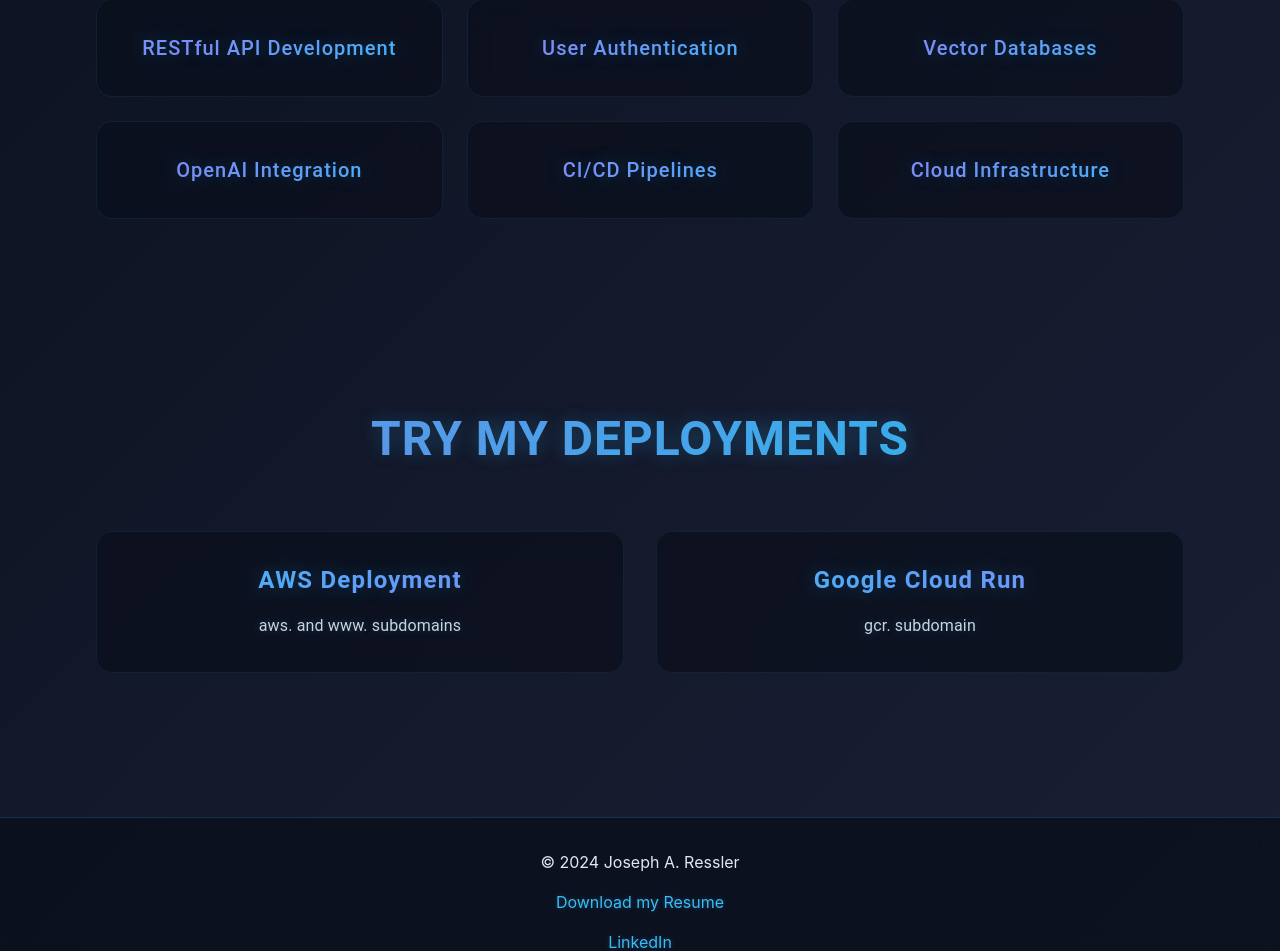
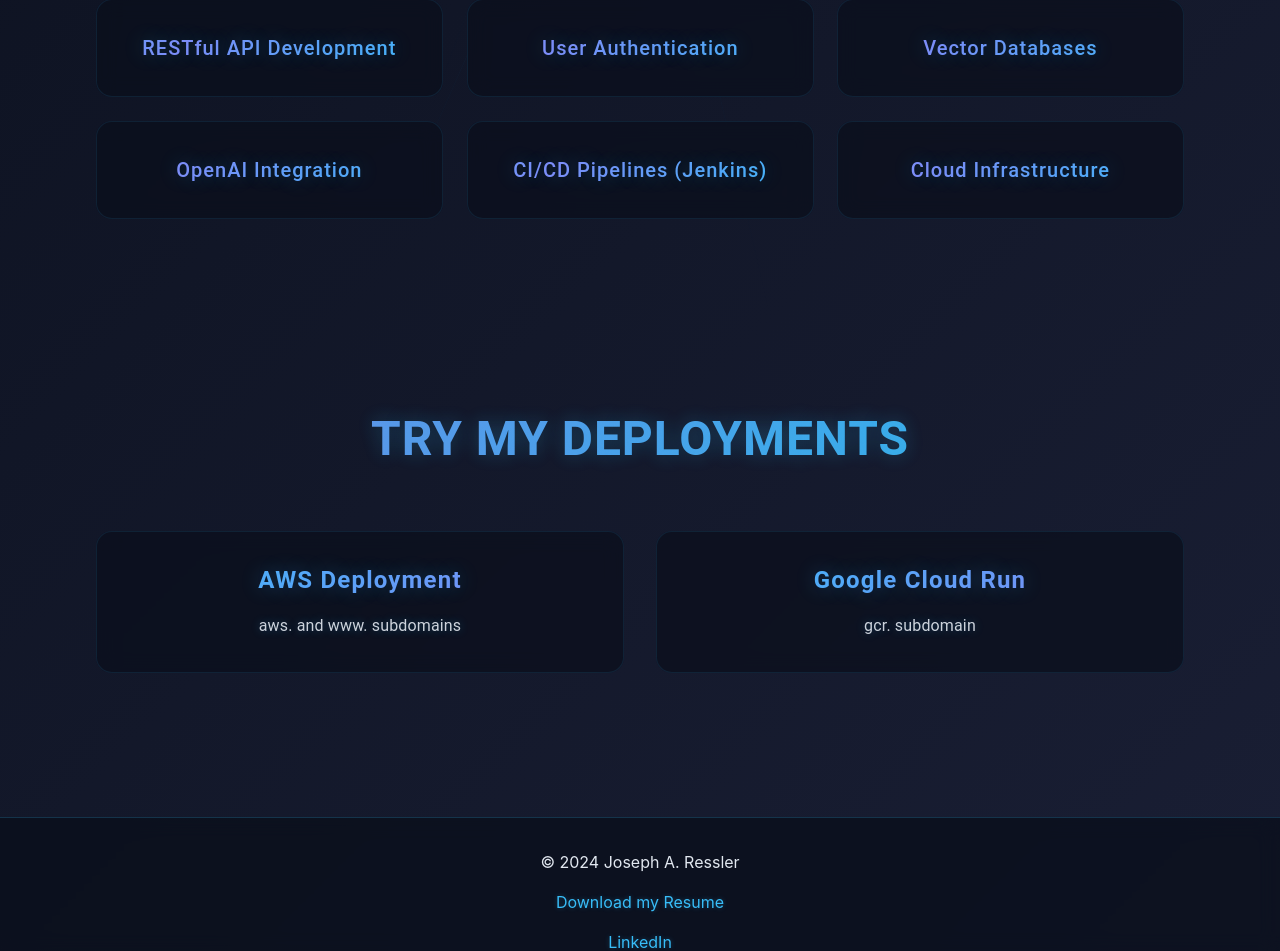
Before and after one commit to joeressler/hubapp_public, a React (Create React App) app in the folder frontend/: page / in a window 1280 px wide. Shown: the part 1016-1967 px from the top of the page. Built offline with nearby package versions, Linux system fonts and the light colour scheme.

Commit message:
Update Home.tsx

```diff
--- a/frontend/src/components/Home.tsx
+++ b/frontend/src/components/Home.tsx
@@ -166,7 +166,7 @@ const Home: React.FC = () => {
     "User Authentication",
     "Vector Databases",
     "OpenAI Integration",
-    "CI/CD Pipelines",
+    "CI/CD Pipelines (Jenkins)",
     "Cloud Infrastructure"
   ];
 
```
